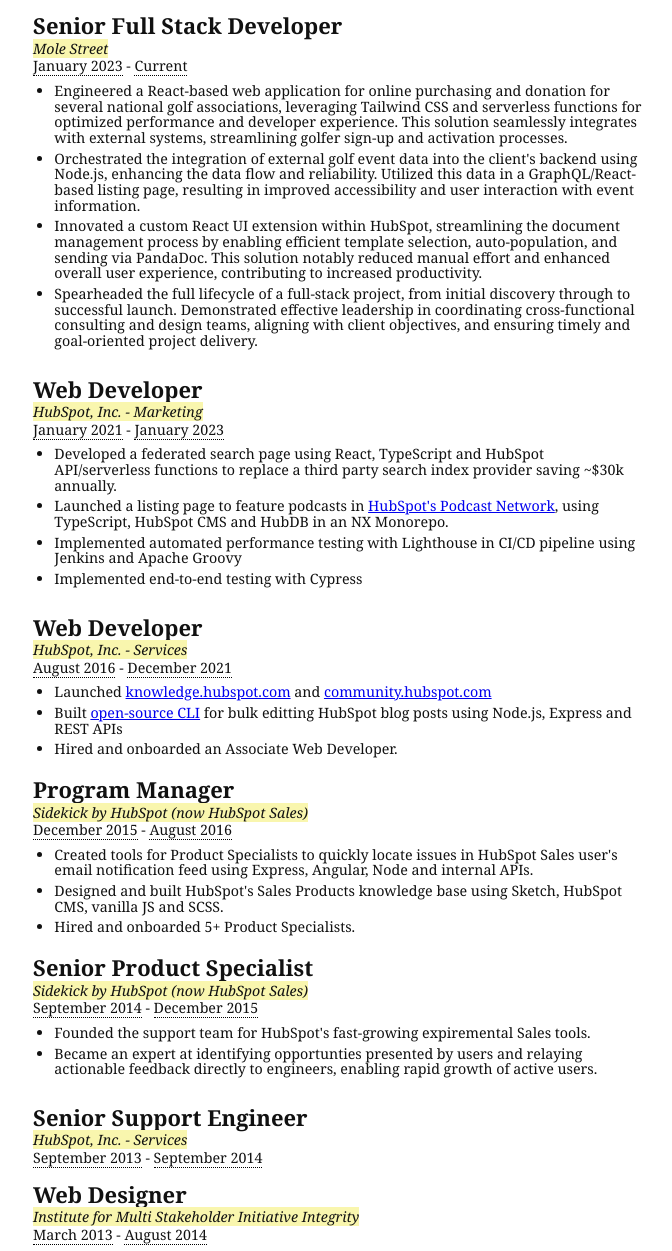
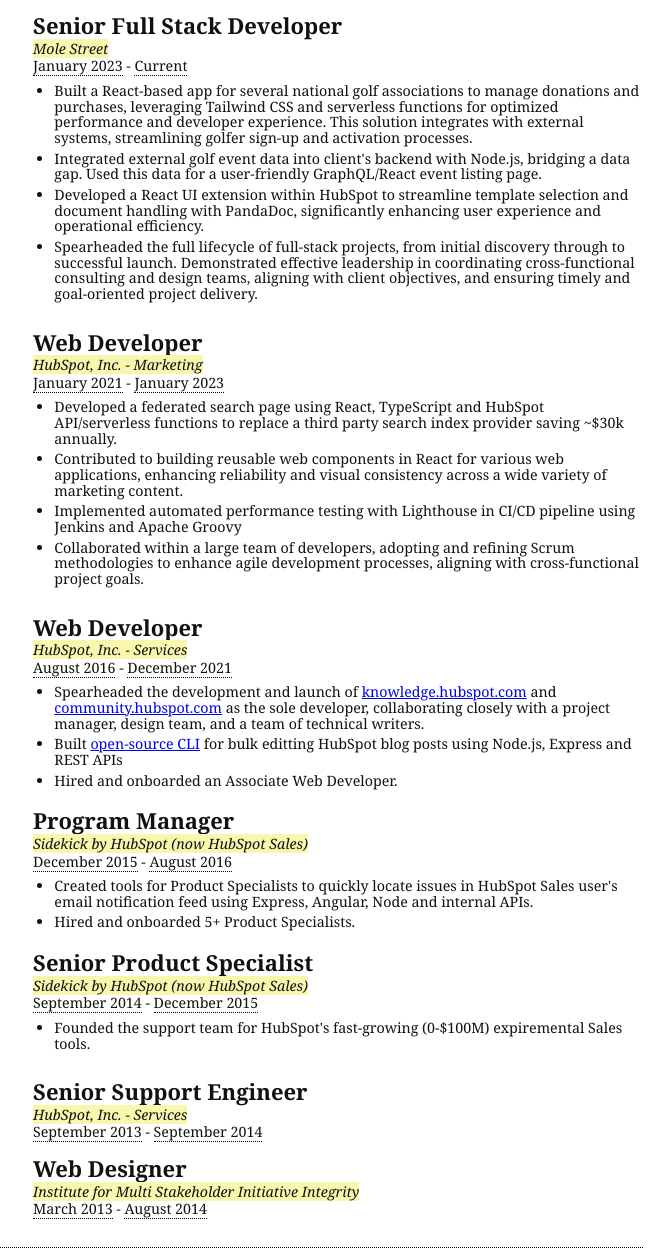
Before and after one commit to c-stone/resume, a website: page index.html in a window 1280 px wide. Shown: the part 194-1445 px from the top of the page, without its empty margins (407-1079 px from the left). Drawn offline with nearby package versions, Linux system fonts and the light colour scheme.

Commit message:
feat: updates all experience

```diff
--- a/index.html
+++ b/index.html
@@ -49,30 +49,25 @@
               </div>
               <ul class="summary marg-1-vert text-small-1 line-height-1">
                 <li>
-                  Engineered a React-based web application for online purchasing
-                  and donation for several national golf associations,
-                  leveraging Tailwind CSS and serverless functions for optimized
-                  performance and developer experience. This solution seamlessly
-                  integrates with external systems, streamlining golfer sign-up
-                  and activation processes.
+                  Built a React-based app for several national golf associations
+                  to manage donations and purchases, leveraging Tailwind CSS and
+                  serverless functions for optimized performance and developer
+                  experience. This solution integrates with external systems,
+                  streamlining golfer sign-up and activation processes.
                 </li>
                 <li>
-                  Orchestrated the integration of external golf event data into
-                  the client's backend using Node.js, enhancing the data flow
-                  and reliability. Utilized this data in a GraphQL/React-based
-                  listing page, resulting in improved accessibility and user
-                  interaction with event information.
+                  Integrated external golf event data into client's backend with
+                  Node.js, bridging a data gap. Used this data for a
+                  user-friendly GraphQL/React event listing page.
                 </li>
                 <li>
-                  Innovated a custom React UI extension within HubSpot,
-                  streamlining the document management process by enabling
-                  efficient template selection, auto-population, and sending via
-                  PandaDoc. This solution notably reduced manual effort and
-                  enhanced overall user experience, contributing to increased
-                  productivity.
+                  Developed a React UI extension within HubSpot to streamline
+                  template selection and document handling with PandaDoc,
+                  significantly enhancing user experience and operational
+                  efficiency.
                 </li>
                 <li>
-                  Spearheaded the full lifecycle of a full-stack project, from
+                  Spearheaded the full lifecycle of full-stack projects, from
                   initial discovery through to successful launch. Demonstrated
                   effective leadership in coordinating cross-functional
                   consulting and design teams, aligning with client objectives,
@@ -100,16 +95,19 @@
                   search index provider saving ~$30k annually.
                 </li>
                 <li>
-                  Launched a listing page to feature podcasts in
-                  <a href="https://www.hubspot.com/podcastnetwork"
-                    >HubSpot's Podcast Network</a
-                  >, using TypeScript, HubSpot CMS and HubDB in an NX Monorepo.
+                  Contributed to building reusable web components in React for
+                  various web applications, enhancing reliability and visual
+                  consistency across a wide variety of marketing content.
                 </li>
                 <li>
                   Implemented automated performance testing with Lighthouse in
                   CI/CD pipeline using Jenkins and Apache Groovy
                 </li>
-                <li>Implemented end-to-end testing with Cypress</li>
+                <li>
+                  Collaborated within a large team of developers, adopting and
+                  refining Scrum methodologies to enhance agile development
+                  processes, aligning with cross-functional project goals.
+                </li>
               </ul>
             </li>
           </ol>
@@ -125,7 +123,7 @@
               </div>
               <ul class="summary marg-1-vert text-small-1 line-height-1">
                 <li>
-                  Launched
+                  Spearheaded the development and launch of
                   <a href="https://knowledge.hubspot.com"
                     >knowledge.hubspot.com</a
                   >
@@ -133,6 +131,8 @@
                   <a href="https://community.hubspot.com"
                     >community.hubspot.com</a
                   >
+                  as the sole developer, collaborating closely with a project
+                  manager, design team, and a team of technical writers.
                 </li>
                 <li>
                   Built
@@ -162,10 +162,6 @@
                   in HubSpot Sales user's email notification feed using Express,
                   Angular, Node and internal APIs.
                 </li>
-                <li>
-                  Designed and built HubSpot's Sales Products knowledge base
-                  using Sketch, HubSpot CMS, vanilla JS and SCSS.
-                </li>
                 <li>Hired and onboarded 5+ Product Specialists.</li>
               </ul>
             </li>
@@ -182,13 +178,8 @@
               </div>
               <ul class="summary marg-1-vert text-small-1 line-height-1">
                 <li>
-                  Founded the support team for HubSpot's fast-growing
+                  Founded the support team for HubSpot's fast-growing (0-$100M)
                   expiremental Sales tools.
-                </li>
-                <li>
-                  Became an expert at identifying opportunties presented by
-                  users and relaying actionable feedback directly to engineers,
-                  enabling rapid growth of active users.
                 </li>
               </ul>
             </li>
```
